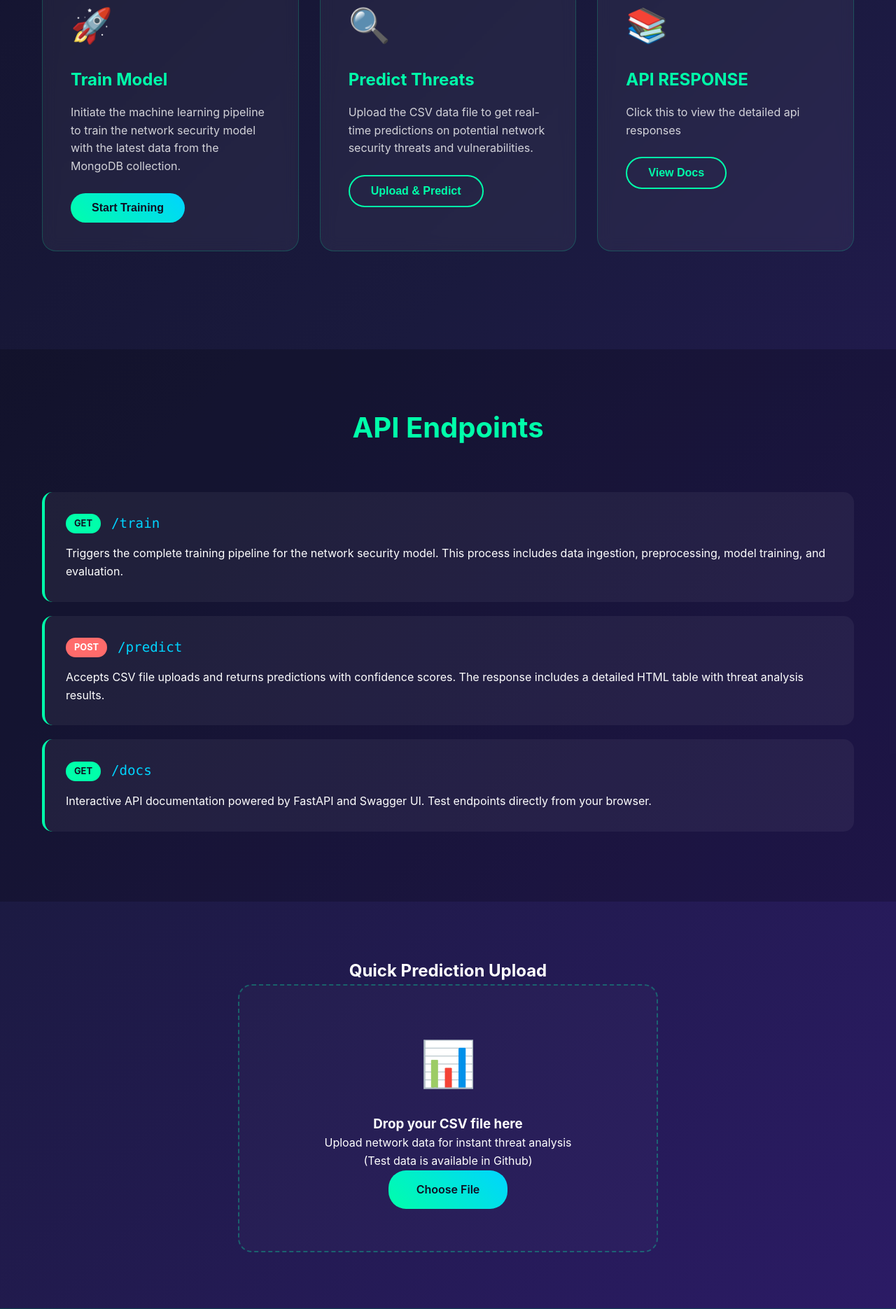
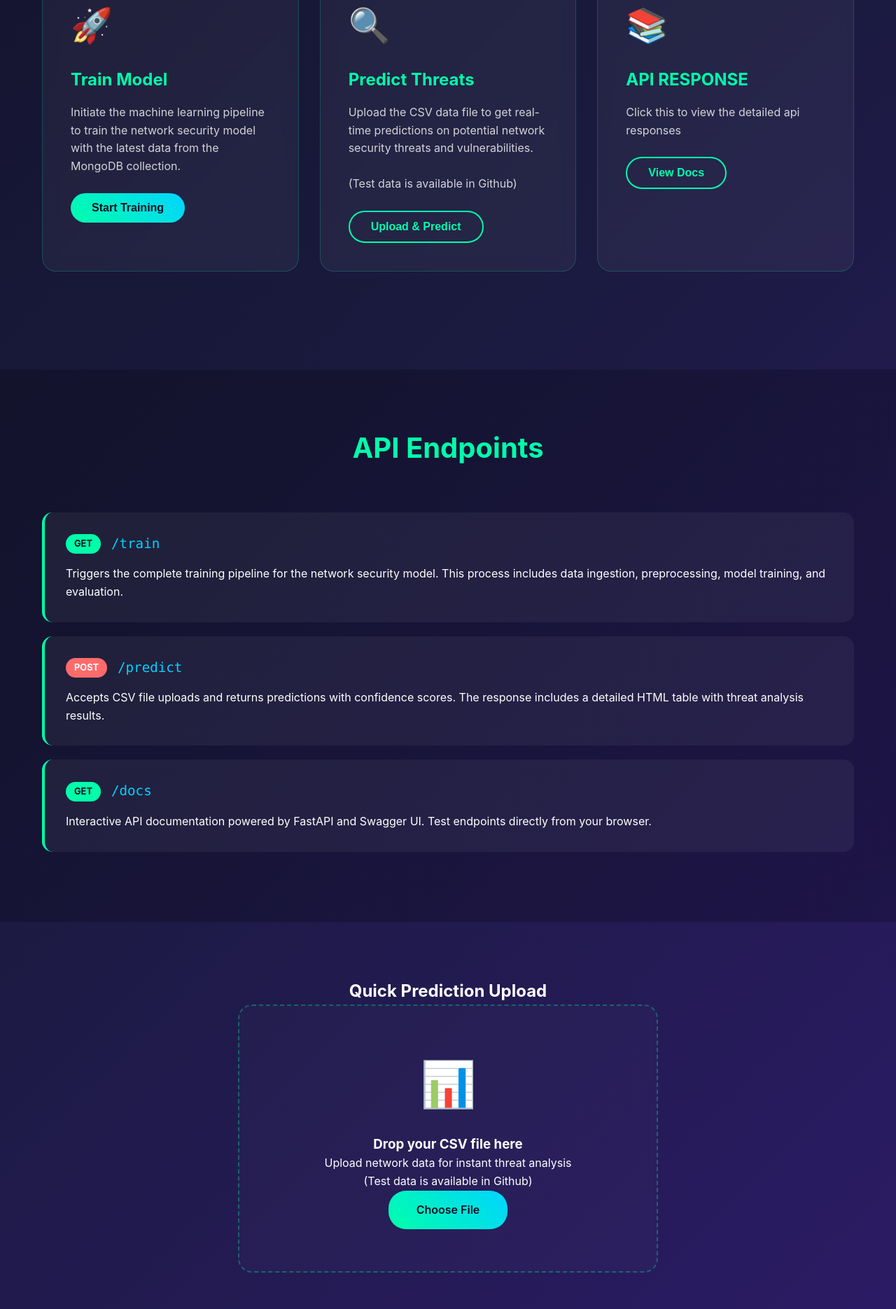
Before and after one commit to ananthakr1shnan/netsecurity-mlops, a FastAPI app: page / in a window 1280 px wide. Shown: the part 1210-3080 px from the top of the page at 70% size. Run offline with FastAPI, Linux system fonts and the light colour scheme.

Commit message:
Corrected yml

```diff
--- a/templates/index.html
+++ b/templates/index.html
@@ -473,6 +473,7 @@
                     <span class="action-icon">🔍</span>
                     <h3>Predict Threats</h3>
                     <p>Upload the CSV data file to get real-time predictions on potential network security threats and vulnerabilities.</p>
+                    <p>(Test data is available in Github)</p>
                     <button class="btn btn-secondary">Upload & Predict</button>
                 </div>
 
```
Also changed, not shown: .github/workflows/main.yml.
